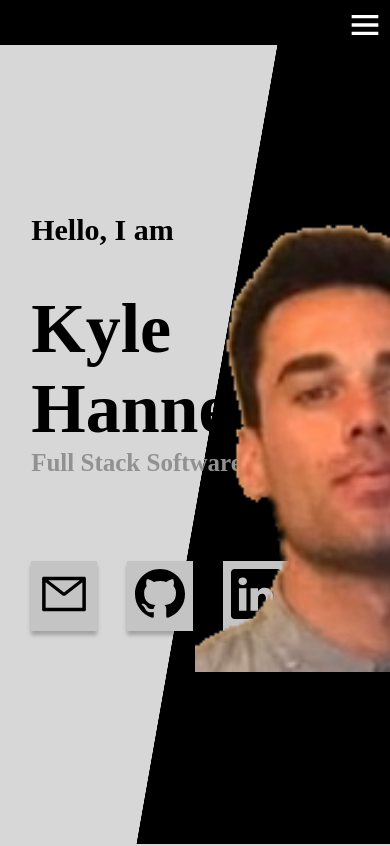
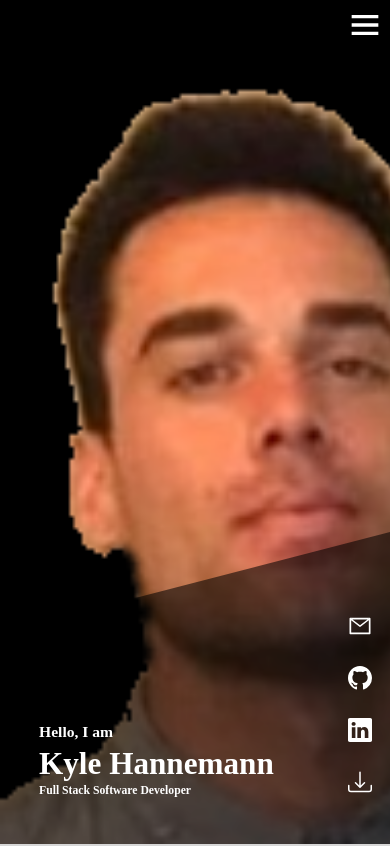
Before and after one commit to KyleHannemann/portfolio, a React (Create React App) app: page / in a window 390 px wide. Shown: the top 846 px of the page. Built offline with nearby package versions, Linux system fonts and the light colour scheme.

Commit message:
intro page mobile responsive

```diff
--- a/src/App.css
+++ b/src/App.css
@@ -148,6 +148,155 @@ html{
     background-repeat: no-repeat;
     background-size: cover;
 }
+/* Mobile */
+@media (max-width:900px){
+    .intro-container{
+        width: 100vw;
+        height: 100vh;
+        background: #000000;
+        display: flex;
+        flex-direction: column-reverse;
+
+
+    }
+    .intro-container-left{
+        width: 100vw;
+        height: 25vh;
+        position: absolute;
+        top: 75vh;
+        display: flex;
+        align-items: flex-start;
+        flex-direction: row;
+        justify-content: flex-end;
+        padding: 0;
+        background-color: rgba(0, 0, 0, 0.56);;
+    }
+    .intro-container-left::before{
+        content: "";
+        position: absolute;
+        top: -12vh;
+        width: 0;
+        height: 0;
+        border-bottom: 12vh solid rgba(0, 0, 0, 0.56);; /* Fallback for older browsers without RGBA-support */
+        border-left: 100vw solid transparent;
+
+
+    }
+    .intro-words-container {
+        display: flex;
+        flex-direction: column;
+        align-items: flex-start;
+        justify-content: flex-end;
+        padding-bottom: 5vh;
+        padding-left: 10vw;
+        height: 100%;
+        width: 75%;
+
+    }
+    .intro-name, .intro-phrase, .intro-title{
+        font-family: 'Raleway';
+        font-style: normal;
+
+    }
+    .intro-name-title-container{
+        display: flex;
+        flex-direction: column;
+        align-items: flex-start;
+        padding: 5px 0px 5px 0px;
+    }
+    .intro-phrase{
+
+        font-family: 'Raleway';
+        font-style: normal;
+        font-weight: 700;
+        font-size: 4vw;
+        display: flex;
+        padding: 0;
+        align-items: flex-end;
+        text-align: center;
+
+
+        color: #FFFFFF;
+    }
+    .intro-name{
+
+        font-family: 'Raleway';
+        font-style: normal;
+        font-weight: 700;
+        font-size: 8vw;
+        /* identical to box height */
+
+        text-align: left;
+        padding-bottom: 2px;
+        color: #FFFFFF;
+    }
+    .intro-title{
+        font-family: 'Raleway';
+        font-style: normal;
+        font-weight: 800;
+        font-size: 3vw;
+        text-align: center;
+        padding: 0;
+        color: #FFFFFF;
+    }
+    .intro-contacts{
+         display: flex;
+         z-index: 5;
+         flex-direction: column;
+         align-items: flex-end;
+         justify-content: flex-end;
+         padding-bottom: 5vh;
+         width: 25%;
+         height: 35vh;
+         margin-top: -10vh;
+
+    }
+    .intro-contacts > div{
+        height: 40px;
+        width: 40px;
+        margin-right: 10px;
+        padding: 8px;
+        margin-top: 12px;
+        background: inherit;
+        color: #FFFFFF;
+        box-shadow: none;
+
+    }
+    .resume-download:hover .resume-download-tooltip{
+        display: block;
+    }
+    .resume-download-tooltip{
+        font-family: 'Raleway';
+        font-style: normal;
+        font-weight: 800;
+        font-size: 14px;
+        text-align: center;
+        display: none;
+        width: 120px;
+        background-color: black;
+        color: #D7D7D7;
+        text-align: center;
+        border-radius: 6px;
+        padding: 5px 0;
+        position: absolute;
+        z-index: 1;
+    }
+    .intro-container-right{
+        width: 100vw;
+        height: 100vh;
+        display: flex;
+        align-items: flex-end;
+        overflow: hidden;
+    }
+    .intro-picture{
+        width: 100%;
+        height: 100%;
+        background: url(test.png);
+        background-repeat: no-repeat;
+        background-size:cover;
+    }
+
+}
 
 /* SKILLS */
     /* Desktop  */
--- a/src/App.js
+++ b/src/App.js
@@ -46,16 +46,18 @@ function App() {
       {/* Intro */}
       <div id='intro' className='intro-container section'>
         <div className='intro-container-left'>
+          <div className='intro-words-container'>
           <div className='intro-phrase'>Hello, I am</div>
           <div className='intro-name-title-container'>
             <div className='intro-name'>Kyle Hannemann</div>
             <div className='intro-title'>Full Stack Software Developer</div>
           </div>
+          </div>
           <div className='intro-contacts'>
-            <div><AiOutlineMail size={50}/></div>
-            <div><BsGithub size={50}/></div>
-            <div><BsLinkedin size={50}/></div>
-            <div className='resume-download'><BsDownload size={50}/>
+            <div><AiOutlineMail size={'100%'}/></div>
+            <div><BsGithub size={'100%'}/></div>
+            <div><BsLinkedin size={'100%'}/></div>
+            <div className='resume-download'><BsDownload size={'100%'}/>
                 <span className='resume-download-tooltip'>Download Resume PDF</span>
             </div>
           </div>
```
